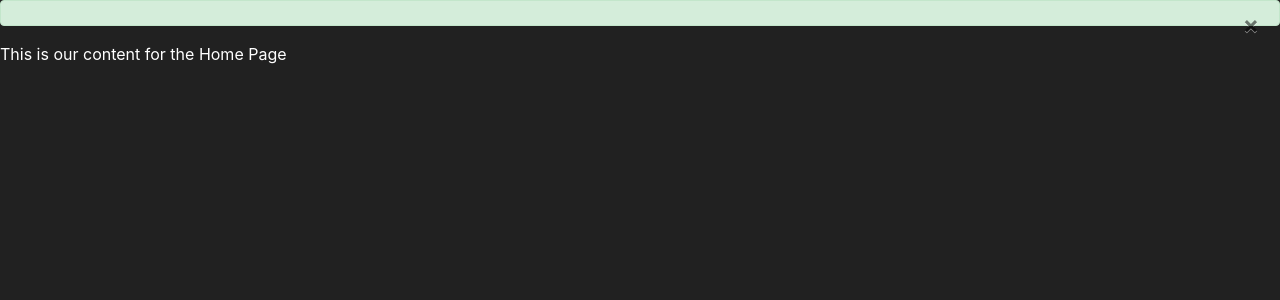
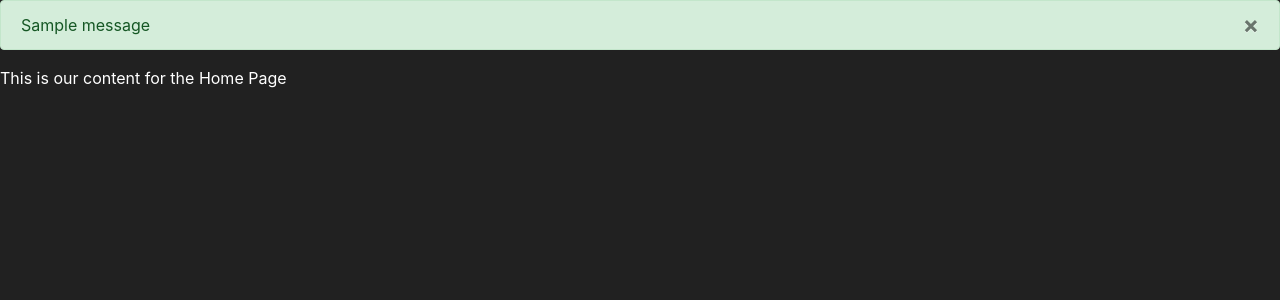
Before and after one commit to aysudeliahmetoglu/mywebsite, a Flask app: page / in a window 1280 px wide. Shown: the part 56-356 px from the top of the page. Run offline with Flask 2, Linux system fonts and the light colour scheme; tables that the repository leaves empty hold one stand-in row (values such as "Sample post"); one stand-in notice (Sample message) is shown; some libraries are stand-ins or nearby versions.

Commit message:
error message

```diff
--- a/market/templates/base.html
+++ b/market/templates/base.html
@@ -47,6 +47,7 @@
             <button type="button" class="m1-2 mb-1 close" data-dismiss="alert" aria-label="Close">
               <span area-hidden="true">&times;</span>
             </button>
+            {{ message}}
           </div>
         {% endfor %}
        {% endif %}
```
